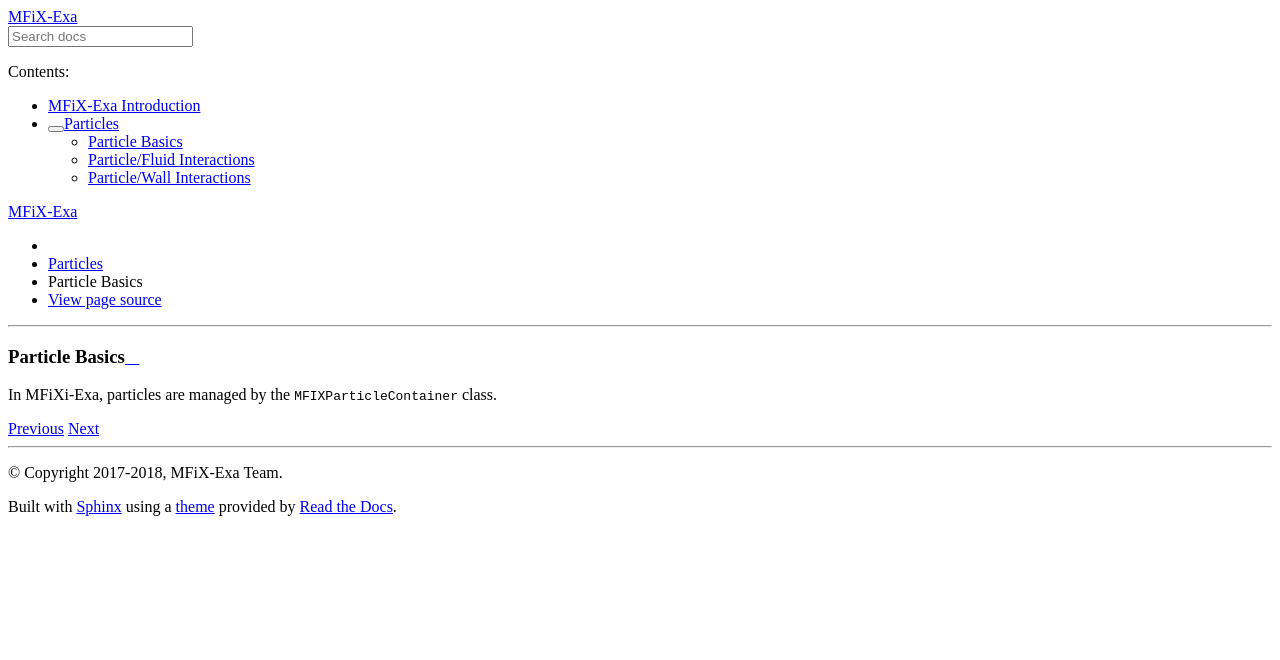
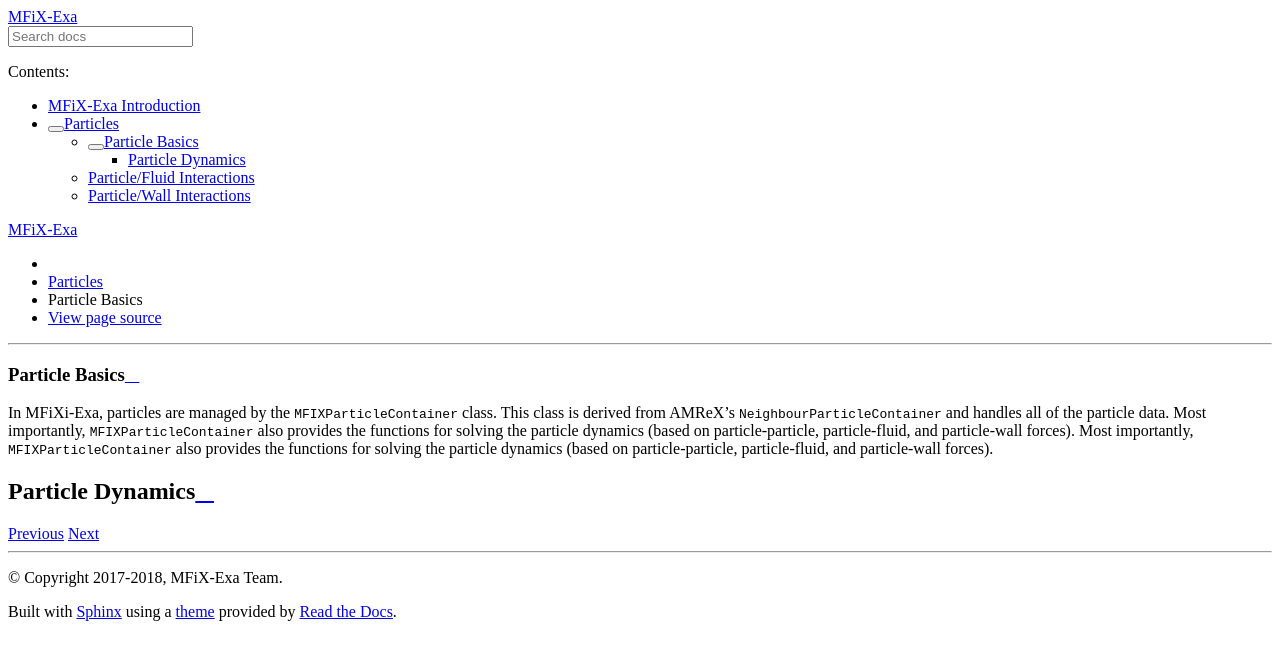
Before and after one commit to mwm126/MFIX-Exa, a Sphinx documentation site: the page built from docs/source/ParticleBasics.rst, in a window 1280 px wide. Shown: the top 660 px of the page. Built offline with Sphinx 7.4.7 and the Read the Docs theme 2.0.0, drawn with Linux system fonts in a browser that asks for light colours.

Commit message:
documenting particles

```diff
--- a/docs/source/ParticleBasics.rst
+++ b/docs/source/ParticleBasics.rst
@@ -8,3 +8,14 @@ Particle Basics
 ===============
 
 In MFiXi-Exa, particles are managed by the :cpp:`MFIXParticleContainer` class.
+This class is derived from AMReX's :cpp:`NeighbourParticleContainer` and
+handles all of the particle data. Most importantly,
+:cpp:`MFIXParticleContainer` also provides the functions for solving the
+particle dynamics (based on particle-particle, particle-fluid, and
+particle-wall forces). Most importantly, :cpp:`MFIXParticleContainer` also
+provides the functions for solving the particle dynamics (based on
+particle-particle, particle-fluid, and particle-wall forces).
+
+
+Particle Dynamics
+-----------------
```
